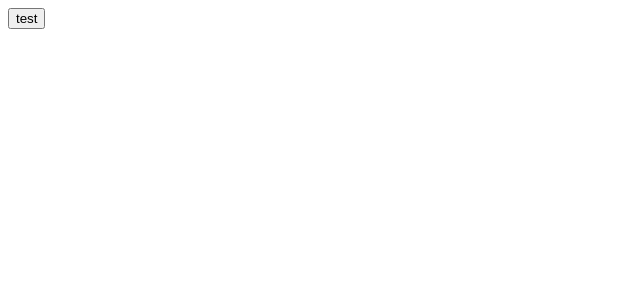
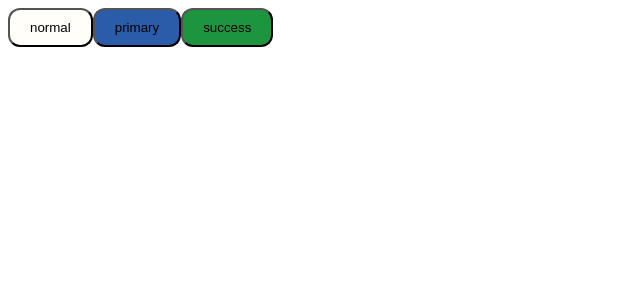
Before and after one commit to akaGKD/meta-ui, a Vue app: page / in a window 1280 px wide. Shown: the top 300 px of the page, without its empty margins (0-640 px from the left). Built offline with nearby package versions, Linux system fonts and the light colour scheme.

Commit message:
new commit

```diff
--- a/src/App.vue
+++ b/src/App.vue
@@ -1,6 +1,8 @@
 <template>
   <div id="app">
-    <metaButton>test</metaButton>
+    <metaButton type="normal">normal</metaButton>
+    <metaButton type="primary">primary</metaButton>
+    <metaButton type="success">success</metaButton>
   </div>
 </template>
 
--- a/src/button/button.vue
+++ b/src/button/button.vue
@@ -1,5 +1,5 @@
 <template>
-  <button :class="[typeClass,sizeClass]"><slot></slot></button>
+  <button :class="typeClass"><slot></slot></button>
 </template>
 
 <script>
@@ -8,6 +8,9 @@ export default {
     type: {
       type: String,
       default: "",
+      validator(value) {
+        return value === "primary" || value === "normal" || value === "success";
+      },
     },
     size: {
       type: String,
@@ -17,17 +20,35 @@ export default {
   computed: {
     typeClass() {
       return {
-        "meta-button-default": this.type == "" || this.type == "default",
+        [`meta-button-${this.type}`]: this.type,
       };
     },
-    sizeClass(){
-        return {
-            "meta-button-size-large": this.type == ""
-        }
-    }
+    // sizeClass() {
+    //   return {
+    //     [`meta-button-size-${this.size}`]: this.size,
+    //   };
+    // },
   },
 };
 </script>
 
 <style>
+.meta-button-normal {
+  padding: 10px 20px;
+  border: 1;
+  border-radius: 12px;
+  background-color: #fffef9;
+}
+.meta-button-primary {
+  padding: 10px 20px;
+  border: 1;
+  border-radius: 12px;
+  background-color: #2a5caa;
+}
+.meta-button-success {
+  padding: 10px 20px;
+  border: 1;
+  border-radius: 12px;
+  background-color: #1d953f;
+}
 </style>
```
